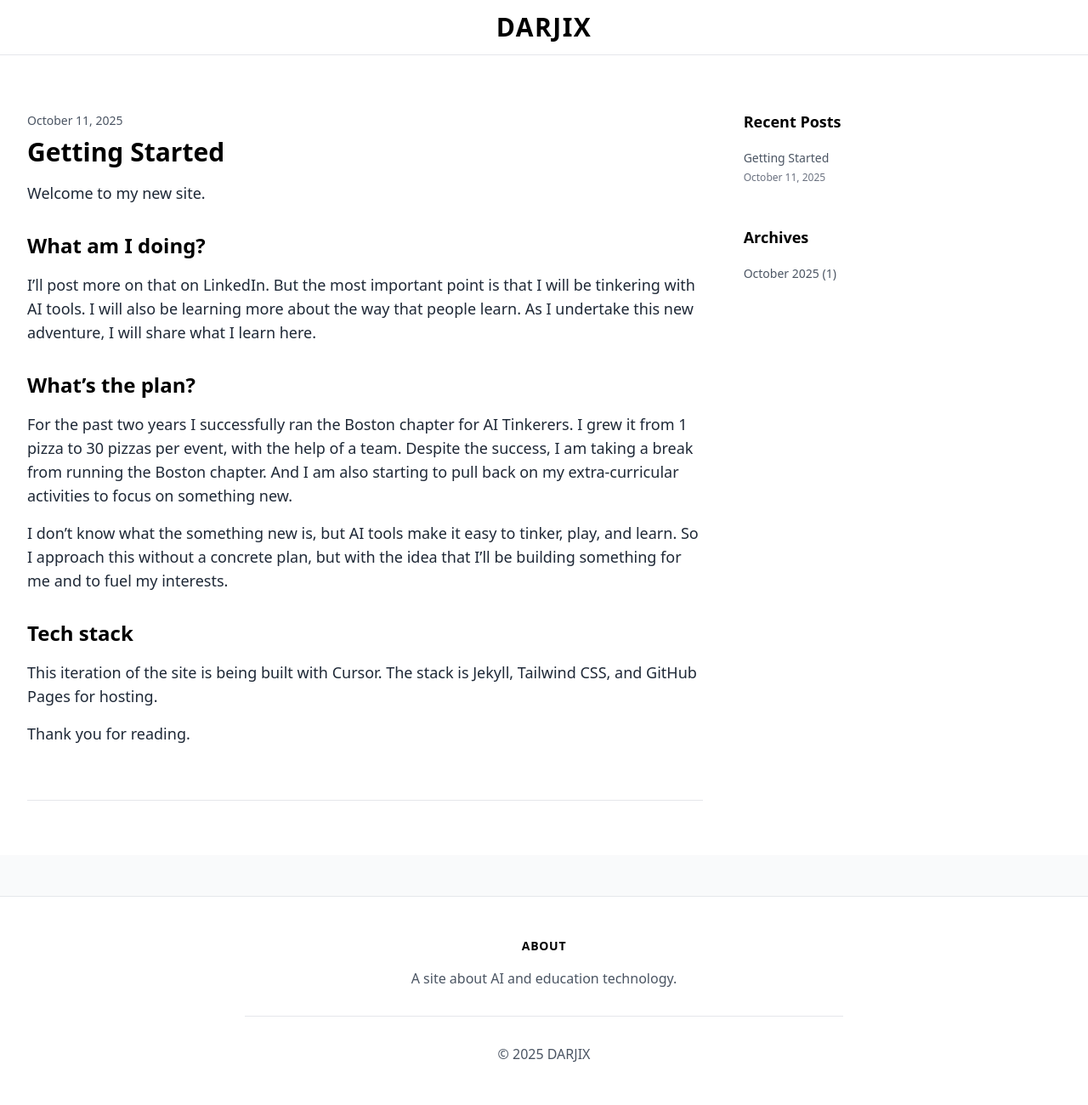
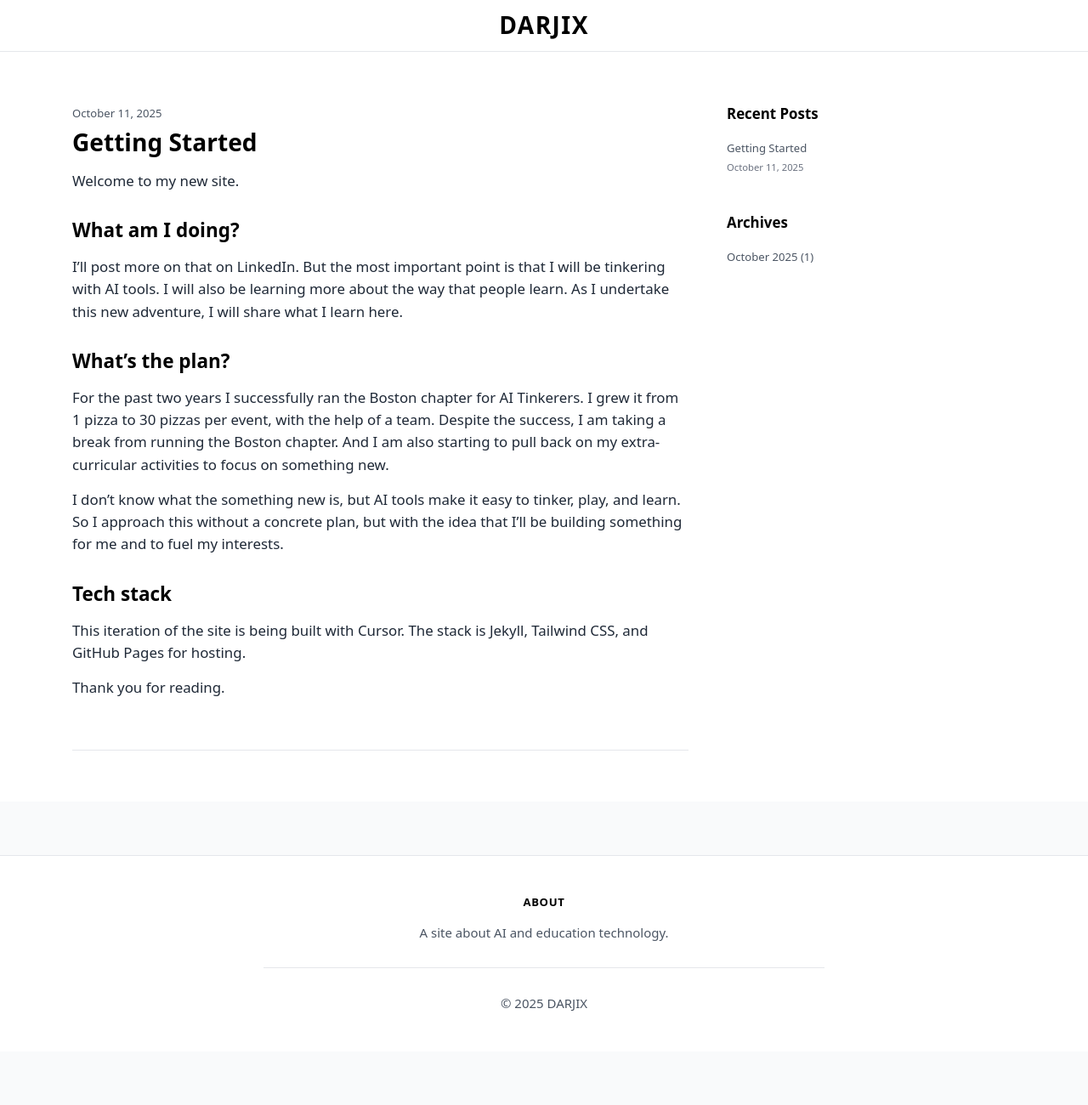
Before and after one commit to saldarji/darjix, a Jekyll site: the page built from index.html, in a window 1280 px wide. Shown: the whole page at 85% size. Built offline with Jekyll 4.4.1, drawn with Linux system fonts in a browser that asks for light colours; after the commit the page ends 1237 px from its top, so only the background shows below that.

Commit message:
Improve layout balance and reduce base font size

```diff
--- a/assets/css/style.css
+++ b/assets/css/style.css
@@ -552,6 +552,10 @@ video {
 
 [hidden]:where(:not([hidden="until-found"])) {
   display: none;
+}
+
+html {
+  font-size: 15px;
 }
 
 .prose {
@@ -1206,6 +1210,11 @@ video {
     padding-left: 1.5rem;
     padding-right: 1.5rem;
   }
+
+  .sm\:px-8 {
+    padding-left: 2rem;
+    padding-right: 2rem;
+  }
 }
 
 @media (min-width: 768px) {
@@ -1250,6 +1259,11 @@ video {
     grid-template-columns: repeat(3, minmax(0, 1fr));
   }
 
+  .lg\:px-12 {
+    padding-left: 3rem;
+    padding-right: 3rem;
+  }
+
   .lg\:px-8 {
     padding-left: 2rem;
     padding-right: 2rem;
--- a/assets/src/input.css
+++ b/assets/src/input.css
@@ -4,6 +4,10 @@
 
 /* Typography for blog posts */
 @layer base {
+  html {
+    font-size: 15px;
+  }
+
   .prose {
     @apply text-gray-800 leading-relaxed;
   }
--- a/index.html
+++ b/index.html
@@ -5,7 +5,7 @@ title: Home
 
 <!-- Two Column Layout -->
 <section class="py-16 bg-white">
-  <div class="max-w-7xl mx-auto px-4 sm:px-6 lg:px-8">
+  <div class="max-w-7xl mx-auto px-6 sm:px-8 lg:px-12">
     <div class="grid grid-cols-1 lg:grid-cols-3 gap-12">
 
       <!-- Main Content - Left Side -->
```
